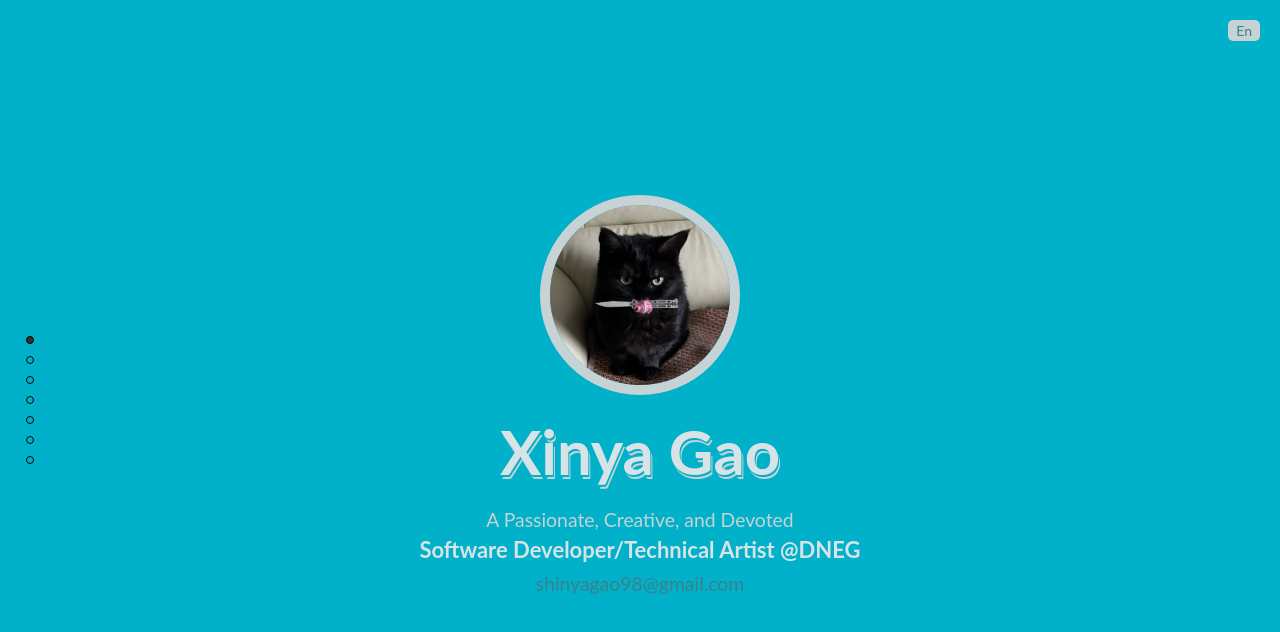
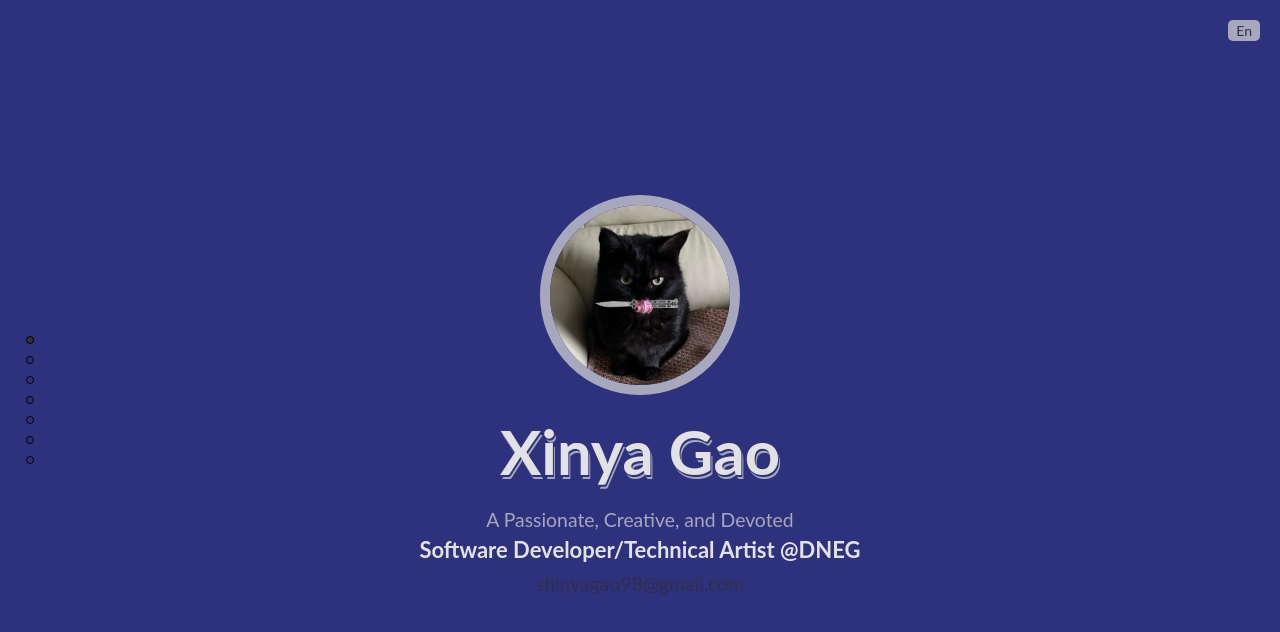
Before and after one commit to ShinyaGao/shinyagao.github.io, a website: page index.html in a window 1280 px wide. Drawn offline with nearby package versions, Linux system fonts and the light colour scheme; a web font is replaced by a local one.

Commit message:
updated color

```diff
--- a/scss/_settings.colors.scss
+++ b/scss/_settings.colors.scss
@@ -1,8 +1,8 @@
-$clr-primary:          #22C3AA;  // blue
-$clr-light:            #AEE2D9;  // light blue
-$clr-lighter:          #EEF3F0;  // lighter blue
-$clr-dark:             #008A75;  // dark blue
-$clr-darker:           #096254;  // darker blue
+$clr-primary:          #2e317c;  // purple
+$clr-light:            #a7a8bd;  // light purple
+$clr-lighter:          #e2e1e4;  // lighter purple
+$clr-dark:             #302f4b;  // dark purple
+$clr-darker:           #1f2040;  // darker purple
 $clr-contrast:         #99FF33;  // yellow blue
 $clr-def:              #666;
 $clr-def-light:        #CCC;
```
Also changed, not shown: css/main.css.
